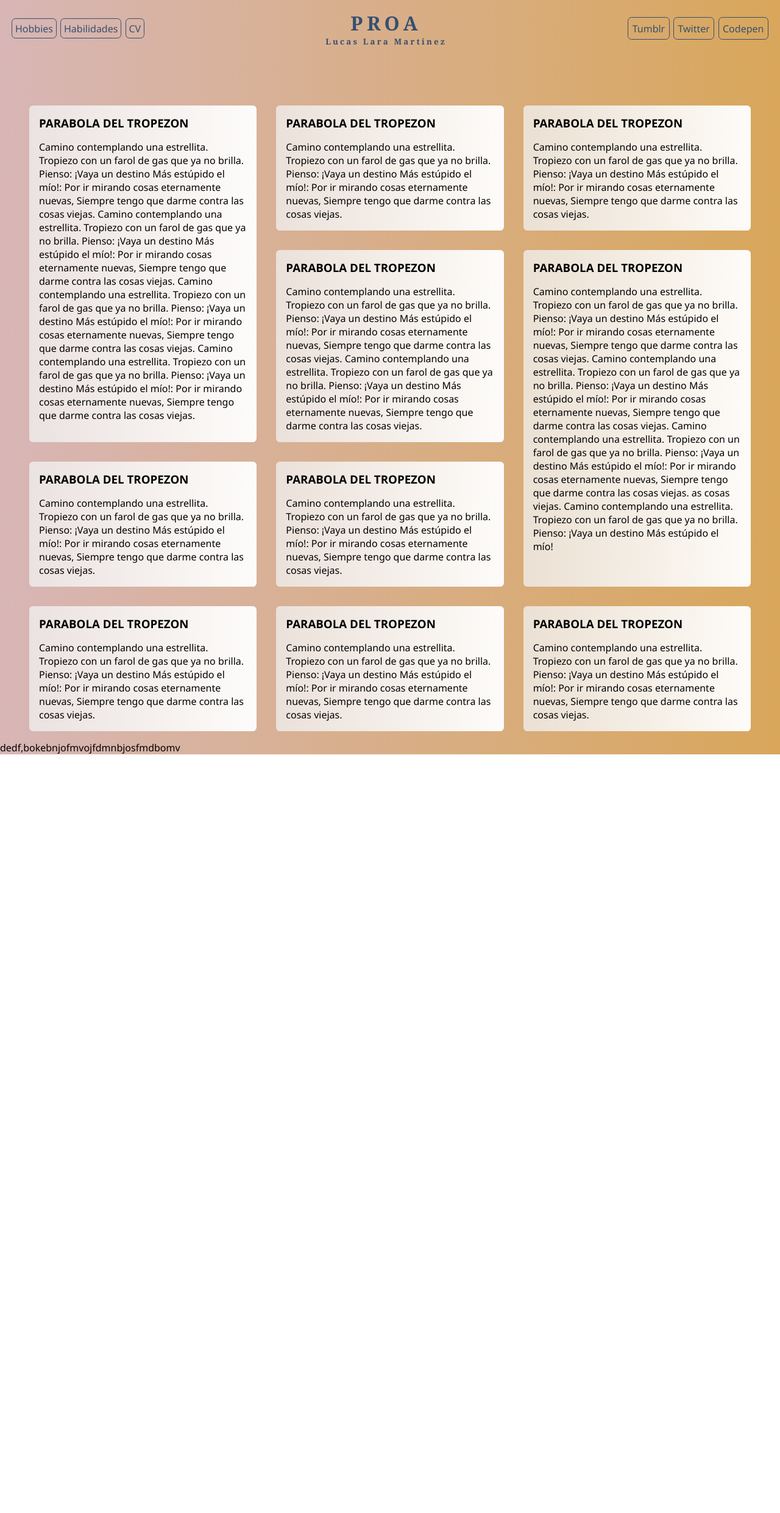
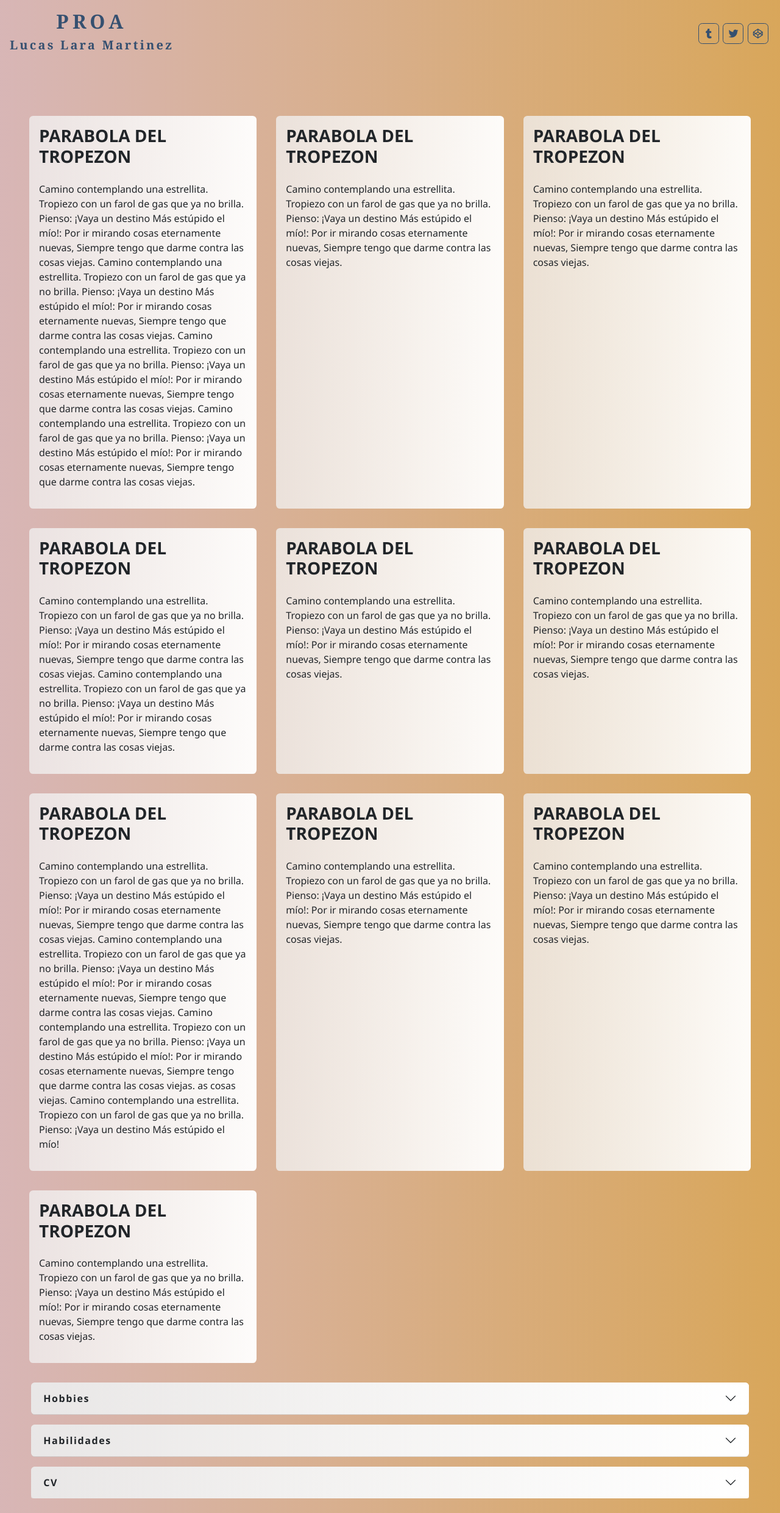
Before and after one commit to lukutense/Porfolio, a plain HTML site: page index.html in a window 1280 px wide. Shown: the whole page at 61% size. Before the commit the page ends 1237 px from the top, so only its background shows below. Drawn offline with nearby package versions, Linux system fonts and the light colour scheme.

Commit message:
Modificacion en header y footer

```diff
--- a/index.html
+++ b/index.html
@@ -4,6 +4,9 @@
     <meta charset="UTF-8">
     <meta http-equiv="X-UA-Compatible" content="IE=edge">
     <meta name="viewport" content="width=device-width, initial-scale=1.0">
+    <link href="https://cdn.jsdelivr.net/npm/bootstrap@5.1.3/dist/css/bootstrap.min.css"
+    rel="stylesheet" integrity="sha384-1BmE4kWBq78iYhFldvKuhfTAU6auU8tT94WrHftjDbrCEXSU1oBoqyl2QvZ6jIW3"
+    crossorigin="anonymous">
     <link href="style.css" rel="stylesheet">
     <link rel="icon" href="imagenes/proa.ico">
     <title>Portfolio</title>
@@ -11,29 +14,15 @@
 
 <body>
     <header>
-        <div id="details">
-            <details>
-                <summary>Hobbies</summary>
-                <p>Leer, escribir, tocar el bajo, cocinar</p>
-            </details>
-            <details>
-                <summary>Habilidades</summary>
-                <p>HTML, CSS, JS, Adobe Photoshop, Corel Draw, Redaccion</p>
-            </details>
-            <details>
-                <summary>CV</summary>
-                <p>Empty</p>
-            </details>
-        </div>
-        <div id="title">
+        <div id="titulo">
             <h1>PROA</h1>
             <h5>Lucas Lara Martinez</h5>
         </div>
-        <nav>
-            <a href="https://luklmar.tumblr.com/" class="redes">Tumblr</a>
-            <a href="https://twitter.com/LucLamar" class="redes">Twitter</a>
-            <a href="https://codepen.io/luklmar" class="redes">Codepen</a>
-        </nav>
+        <div id="contact">
+            <a href="https://luklmar.tumblr.com/" class="redes hola fa-brands fa-tumblr" title="Tumblr"></a>
+            <a href="https://twitter.com/LucLamar" class="redes fa-brands fa-twitter" title="Twitter"></a>
+            <a href="https://codepen.io/luklmar" class="redes fa-brands fa-codepen" title="Codepen"></a>
+         </div>
     </header>
 
     <main>
@@ -189,8 +178,61 @@
             </p>
         </div>
     </main>
+
     <footer>
-        <p>dedf,bokebnjofmvojfdmnbjosfmdbomv</p>
+        <div class="accordion accordion-flush" id="accordionFlushExample">
+            <div class="accordion-item">
+              <h2 class="accordion-header" id="flush-headingOne">
+                <button class="accordion-button collapsed" type="button" data-bs-toggle="collapse" data-bs-target="#flush-collapseOne" aria-expanded="false" aria-controls="flush-collapseOne">
+                    Hobbies
+                </button>
+              </h2>
+              <div id="flush-collapseOne" class="accordion-collapse collapse" aria-labelledby="flush-headingOne" data-bs-parent="#accordionFlushExample">
+                <div class="accordion-body">Leer, escribir, tocar el bajo, cocinar</div>
+              </div>
+            </div>
+            <div class="accordion-item">
+              <h2 class="accordion-header" id="flush-headingTwo">
+                <button class="accordion-button collapsed" type="button" data-bs-toggle="collapse" data-bs-target="#flush-collapseTwo" aria-expanded="false" aria-controls="flush-collapseTwo">
+                    Habilidades
+                </button>
+              </h2>
+              <div id="flush-collapseTwo" class="accordion-collapse collapse" aria-labelledby="flush-headingTwo" data-bs-parent="#accordionFlushExample">
+                <div class="accordion-body">HTML, CSS, JS, Adobe Photoshop, Corel Draw, Redaccion</div>
+              </div>
+            </div>
+            <div class="accordion-item">
+              <h2 class="accordion-header" id="flush-headingThree">
+                <button class="accordion-button collapsed" type="button" data-bs-toggle="collapse" data-bs-target="#flush-collapseThree" aria-expanded="false" aria-controls="flush-collapseThree">
+                    CV
+                </button>
+              </h2>
+              <div id="flush-collapseThree" class="accordion-collapse collapse" aria-labelledby="flush-headingThree" data-bs-parent="#accordionFlushExample">
+                <div class="accordion-body">Empty</div>
+              </div>
+            </div>
+          </div>
+        <!-- <div id="details">
+            <details>
+                <summary>Hobbies</summary>
+                <p>Leer, escribir, tocar el bajo, cocinar</p>
+            </details>
+            <details>
+                <summary>Habilidades</summary>
+                <p>HTML, CSS, JS, Adobe Photoshop, Corel Draw, Redaccion</p>
+            </details>
+            <details>
+                <summary>CV</summary>
+                <p>Empty</p>
+            </details>
+        </div> -->
     </footer>
+
+    <script src="https://kit.fontawesome.com/d9b47c7b3f.js" crossorigin="anonymous"></script>
+
+    <script src="https://cdn.jsdelivr.net/npm/bootstrap@5.1.3/dist/js/bootstrap.bundle.min.js"
+    integrity="sha384-ka7Sk0Gln4gmtz2MlQnikT1wXgYsOg+OMhuP+IlRH9sENBO0LRn5q+8nbTov4+1p"
+    crossorigin="anonymous"></script>
+
 </body>
 </html>
--- a/style.css
+++ b/style.css
@@ -21,40 +21,7 @@ header {
     padding: 1em;
 }
 
-header #details {
-    display: flex;
-}
-
-header details summary {
-    margin: 0.2rem;
-    padding:0.3em;
-    list-style: none;
-    font-weight: 500;
-    color: #355070;
-    cursor: pointer;
-    transition: all 0.4s ease;
-    border: 1px solid #355070;
-    border-radius: 0.4rem;
-}
-
-header details summary:hover {
-    color: #efefef;
-    background-color: #355070;
-}
-
-header details p{
-    position: fixed;
-    text-align:justify;
-    max-width: 14em;
-    border: 1px solid #355070;
-    border-radius: 0.4rem;
-    margin: 0.3rem;
-    padding: 0.3rem;
-    background-color: #355070;
-    color: #efefef;
-}
-
-header #title{
+header #titulo {
     text-align: center;
 }
 
@@ -65,6 +32,7 @@ header h1 {
     color: #355070;
     font-size: 2rem;
     cursor:default;
+    font-weight: 600;
 }
 
 header h5 {
@@ -72,15 +40,17 @@ header h5 {
     color: #355070;
     letter-spacing: 0.2rem;
     cursor:default;
+    font-weight: 600;
 }
 
-header nav {
+header #contact {
     display: flex;
+    justify-content:center;
     list-style-type: none;
     text-align: start;
 }
 
-header nav a {
+header div a {
     text-decoration:none;
     font-weight: 500;
     color: #355070;
@@ -100,6 +70,13 @@ a:hover {
     background-color: #355070;
 }
 
+header div a{
+    padding: 8px;
+}
+
+header div .hola{
+    padding: 8px 11px 8px 11px;
+}
 main {
     width: 95%;
     margin: 4rem auto 0;
@@ -124,12 +101,89 @@ main {
     box-shadow: 6px 4px 3px rgb(197, 196, 196);
 }
 
+.grid-item h3 {
+    font-weight: 700;
+    cursor: default;
+}
+
 .grid-item p {
     padding-top: 1rem;
     text-align:left;
+    line-height: 1.5rem;
+    cursor: default;
 }
 
-.box1 {
+.accordion-item {
+    width: 92%;
+    position:relative;
+    margin: 1rem auto 0;
+}
+
+.accordion-flush .accordion-item {
+    border-radius: 0.4rem;
+    background: rgb(241,241,241);
+    background: linear-gradient(90deg, rgba(241,241,241,0.7544059860272234) 0%,
+    rgba(255,255,255,0.9588877787443102) 100%);
+}
+
+.accordion-flush .accordion-item .accordion-button {
+    border-radius: 0.4rem;
+    background: rgb(232, 232, 232);
+    background: linear-gradient(90deg, rgba(232, 232, 232, 0.754) 0%,
+    rgba(255,255,255,0.9588877787443102) 100%);
+}
+
+.accordion-flush .accordion-item:last-child {
+    margin-bottom: 1.5rem;
+}
+
+.accordion-header button {
+    font-weight: 600;
+    letter-spacing: 0.1rem;
+}
+
+.accordion-button:not(.collapsed) {
+    color:black;
+}
+
+.accordion-button:focus {
+    border-color: transparent;
+}
+
+/* footer #details {
+    display: flex;
+}
+
+footer details summary {
+    margin: 0.2rem;
+    padding:0.3em;
+    list-style: none;
+    font-weight: 500;
+    color: #355070;
+    cursor: pointer;
+    transition: all 0.4s ease;
+    border: 1px solid #355070;
+    border-radius: 0.4rem;
+}
+
+footer details summary:hover {
+    color: #efefef;
+    background-color: #355070;
+}
+
+footer details p{
+    position: fixed;
+    text-align:justify;
+    max-width: 14em;
+    border: 1px solid #355070;
+    border-radius: 0.4rem;
+    margin: 0.3rem;
+    padding: 0.3rem;
+    background-color: #355070;
+    color: #efefef;
+} */
+
+/* .box1 {
     grid-row: 1/4;
 }
 
@@ -139,4 +193,33 @@ main {
 
 .box7 {
     grid-row: 2/5;
+} */
+
+@media only screen and (max-width: 768px){
+
+    main {
+        grid-template-columns: 50% 50%;
+    }
+
+/*     .box1 {
+        grid-row: 1/3;
+    }
+
+    .box4 {
+        grid-row:2/4;
+    }
+
+    .box7 {
+        grid-row: 2/4;
+    } */
+
+
 }
+
+@media only screen and (max-width: 600px){
+
+    main {
+        grid-template-columns: 100%;
+    }
+
+}
```
